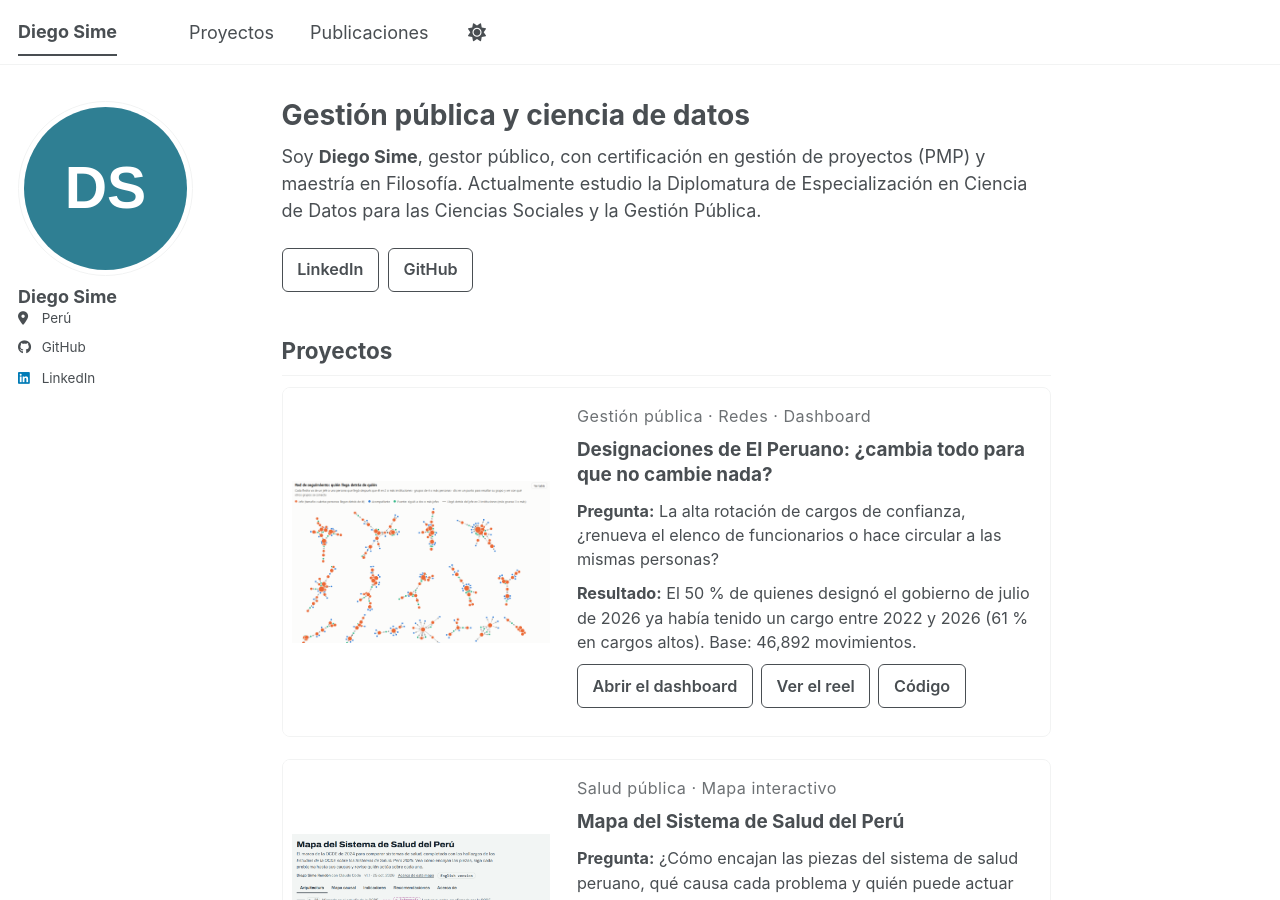
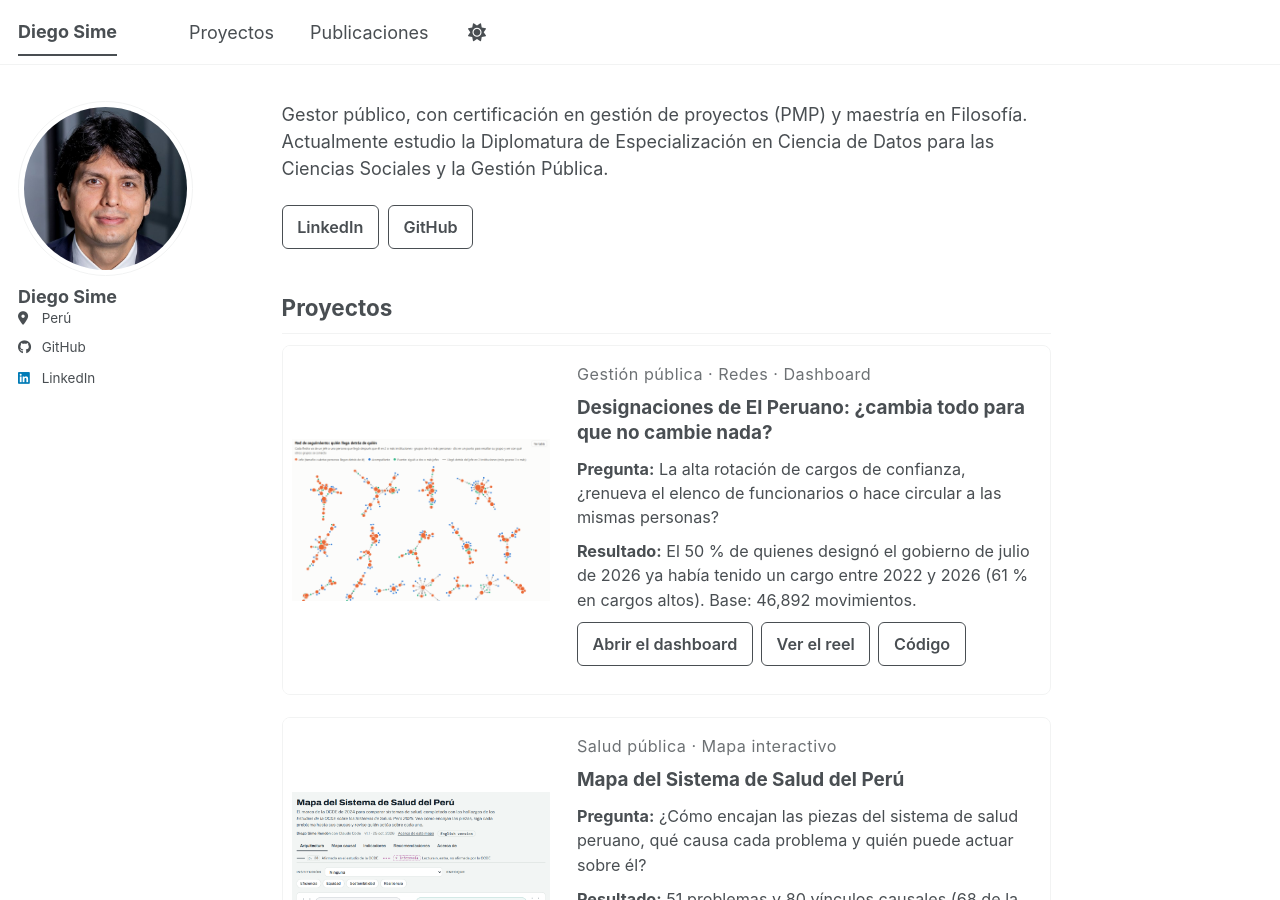
Before and after one commit to diegosimemirror/diegosimemirror.github.io, a Jekyll site: the page built from _pages/about.md, in a window 1280 px wide and 900 px high. Built offline with Jekyll 4.4.1, drawn with Linux system fonts in a browser that asks for light colours; a script bundle is joined from its source files by our own code; a style sheet for code colours, icons or effects is not loaded.

Commit message:
Agrega la foto y simplifica la presentación del inicio
- Reemplaza el círculo con iniciales por la foto, sin metadatos
- Quita el título y «Soy Diego Sime» de la portada

Co-Authored-By: Claude Opus 5.5 <noreply@anthropic.com>

```diff
--- a/_config.yml
+++ b/_config.yml
@@ -23,7 +23,7 @@ repository               : "diegosimemirror/diegosimemirror.github.io"
 #               Additional customization can be done by editing /_includes/author-profile.html
 author:
   # Biographic information
-  avatar           : "profile.svg"   # PENDIENTE: reemplazar por la foto real
+  avatar           : "foto-diego-sime.jpg"
   name             : "Diego Sime"
   pronouns         : # example: "she/her"
   bio              :
--- a/_pages/about.md
+++ b/_pages/about.md
@@ -1,11 +1,10 @@
 ---
 permalink: /
-title: "Gestión pública y ciencia de datos"
 excerpt: "Diego Sime: gestión pública y ciencia de datos. Proyectos con su pregunta, su resultado y su código."
 author_profile: true
 ---
 
-Soy **Diego Sime**, gestor público, con certificación en gestión de proyectos (PMP) y maestría en Filosofía. Actualmente estudio la Diplomatura de Especialización en Ciencia de Datos para las Ciencias Sociales y la Gestión Pública.
+Gestor público, con certificación en gestión de proyectos (PMP) y maestría en Filosofía. Actualmente estudio la Diplomatura de Especialización en Ciencia de Datos para las Ciencias Sociales y la Gestión Pública.
 
 <p class="botones"><a class="boton" href="https://www.linkedin.com/in/diego-sime-rendon/">LinkedIn</a><a class="boton" href="https://github.com/diegosimemirror">GitHub</a></p>
 
```
Also changed, not shown: images/foto-diego-sime.jpg (added), images/profile.svg (deleted).
